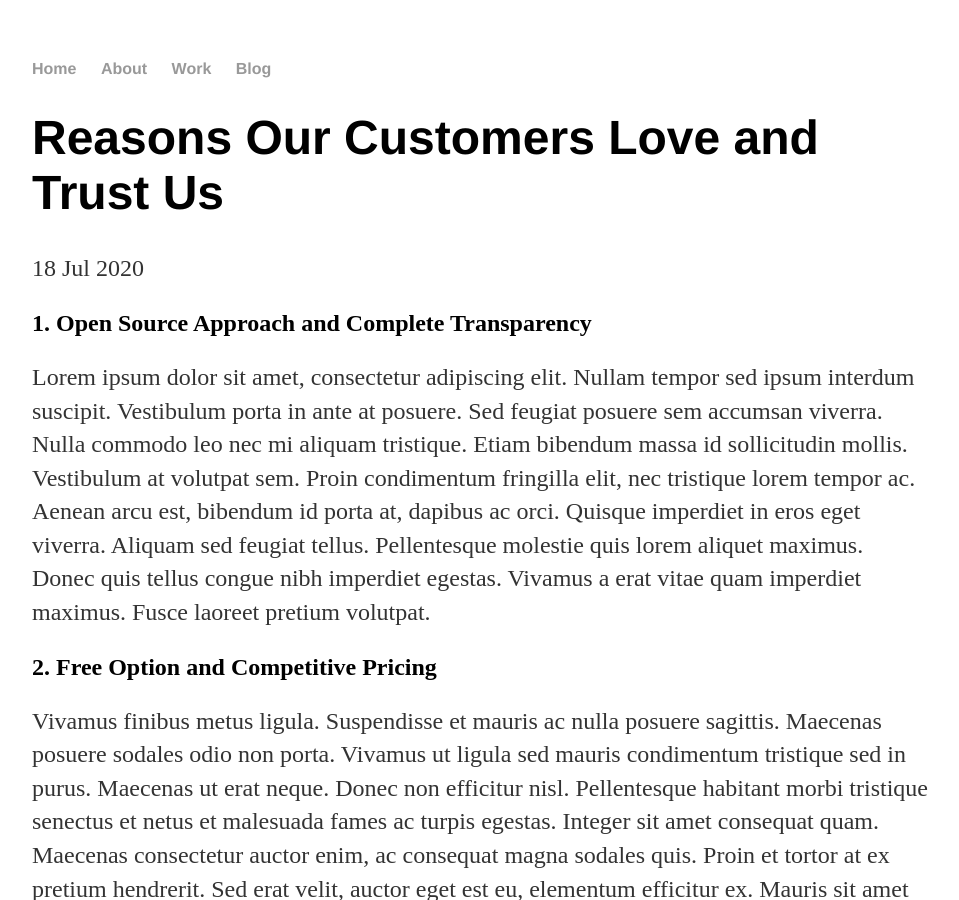
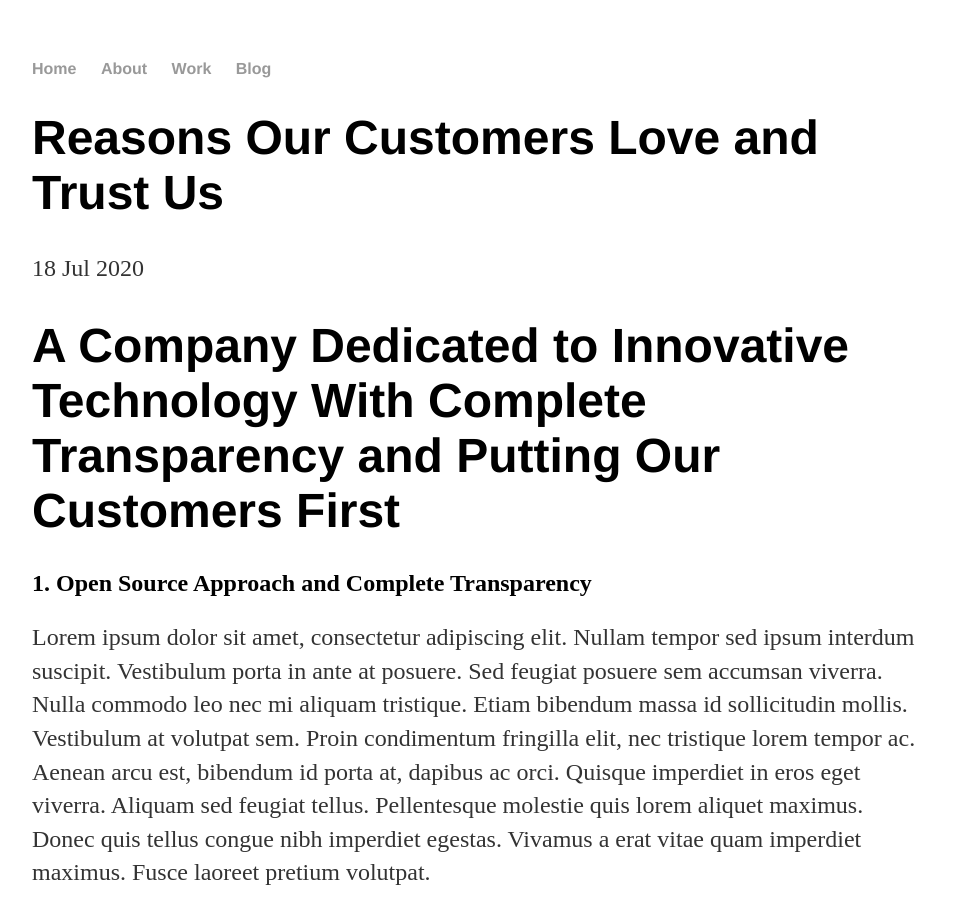
Before and after one commit to baylorrandolph/baylorrandolph.github.io, a Jekyll site: the page built from _posts/2020-07-18-reasons-our-customers-love-and-trust-us.md, in a window 1280 px wide and 900 px high. Shown: the whole window, without its empty margins (160-1119 px from the left). Built offline with Jekyll 4.4.1, drawn with Linux system fonts in a browser that asks for light colours.

Commit message:
Update 2020-07-18-reasons-our-customers-love-and-trust-us.md

```diff
--- a/_posts/2020-07-18-reasons-our-customers-love-and-trust-us.md
+++ b/_posts/2020-07-18-reasons-our-customers-love-and-trust-us.md
@@ -5,6 +5,7 @@ categories: [innovative technology]
 tags: [customers]
 date: 2020-07-18
 ---
+# A Company Dedicated to Innovative Technology With Complete Transparency and Putting Our Customers First
 
 ## 1. Open Source Approach and Complete Transparency
 Lorem ipsum dolor sit amet, consectetur adipiscing elit. Nullam tempor sed ipsum interdum suscipit. Vestibulum porta in ante at posuere. Sed feugiat posuere sem accumsan viverra. Nulla commodo leo nec mi aliquam tristique. Etiam bibendum massa id sollicitudin mollis. Vestibulum at volutpat sem. Proin condimentum fringilla elit, nec tristique lorem tempor ac. Aenean arcu est, bibendum id porta at, dapibus ac orci. Quisque imperdiet in eros eget viverra. Aliquam sed feugiat tellus. Pellentesque molestie quis lorem aliquet maximus. Donec quis tellus congue nibh imperdiet egestas. Vivamus a erat vitae quam imperdiet maximus. Fusce laoreet pretium volutpat.
```
